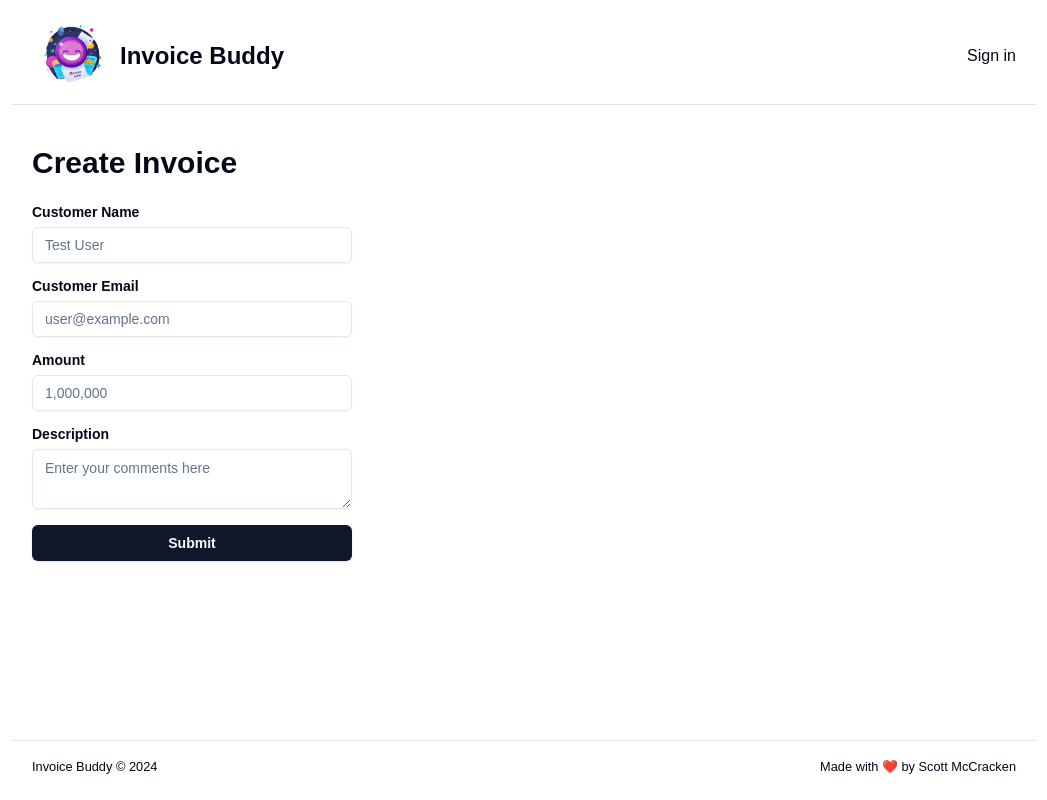
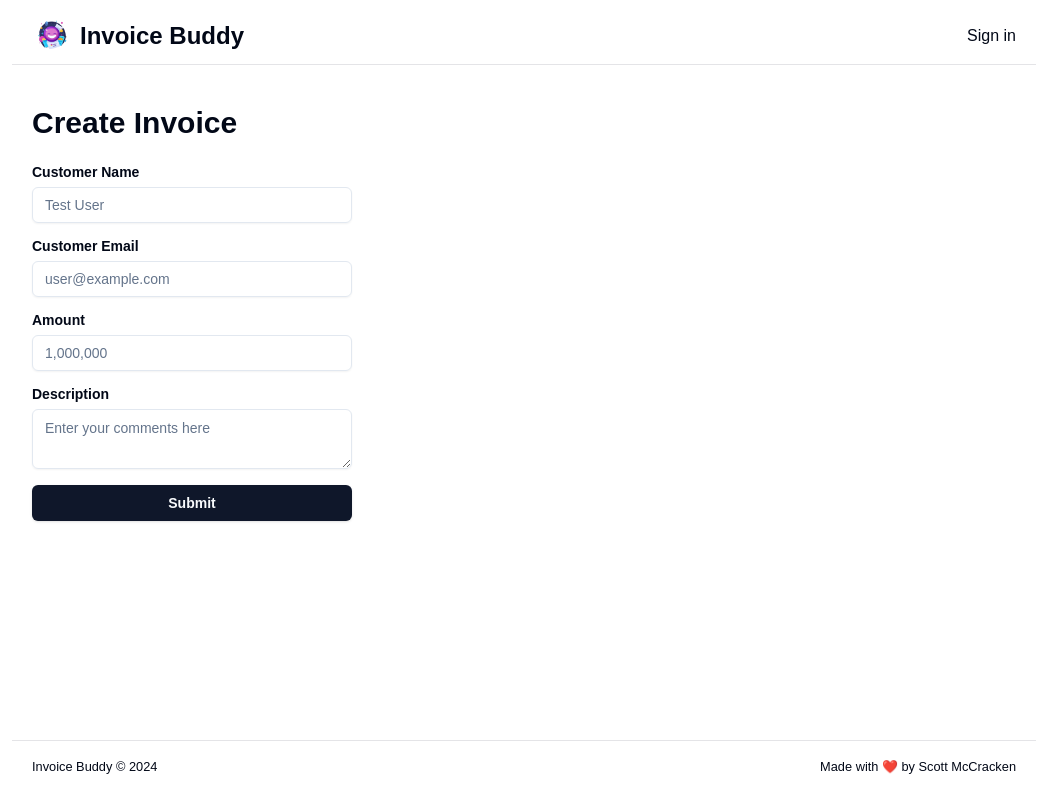
Before and after one commit to smccracken/invoice-buddy, a Next.js app: page /invoices/new in a window 1280 px wide. Shown: the whole page, without its empty margins (116-1163 px from the left). Built offline with nearby package versions, Linux system fonts and the light colour scheme; no server answers.

Commit message:
Use next image component

```diff
--- a/src/app/invoices/[id]/invoice.tsx
+++ b/src/app/invoices/[id]/invoice.tsx
@@ -99,7 +99,7 @@ export default function Invoice({ invoice }: InvoiceProps) {
                           name='status'
                           value={status.id}
                         />
-                        <button>{status.label}</button>
+                        <button className='w-full'>{status.label}</button>
                       </form>
                     </DropdownMenuItem>
                   );
--- a/src/components/Header.tsx
+++ b/src/components/Header.tsx
@@ -1,4 +1,5 @@
 import { SignInButton, SignedIn, SignedOut, UserButton } from '@clerk/nextjs';
+import Image from 'next/image';
 import Link from 'next/link';
 import Container from '~/components/Container';
 
@@ -10,10 +11,11 @@ const Header = () => {
           href='/'
           className='flex items-center gap-2'
         >
-          <img
+          <Image
             src='/logo.png'
             alt='Invoice Buddy Logo'
-            className='h-20 w-20'
+            width={40}
+            height={40}
           />
           <h1 className='font-bold text-2xl'>Invoice Buddy</h1>
         </Link>
```
